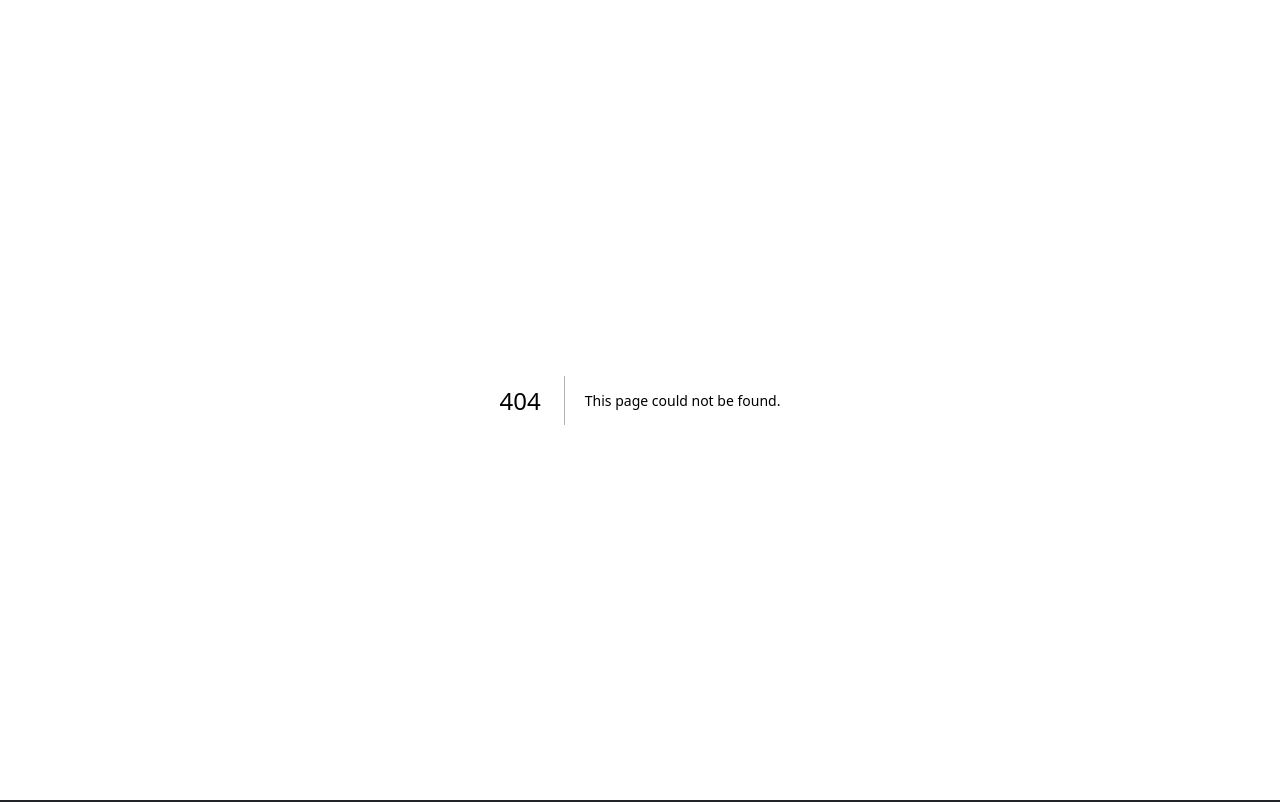
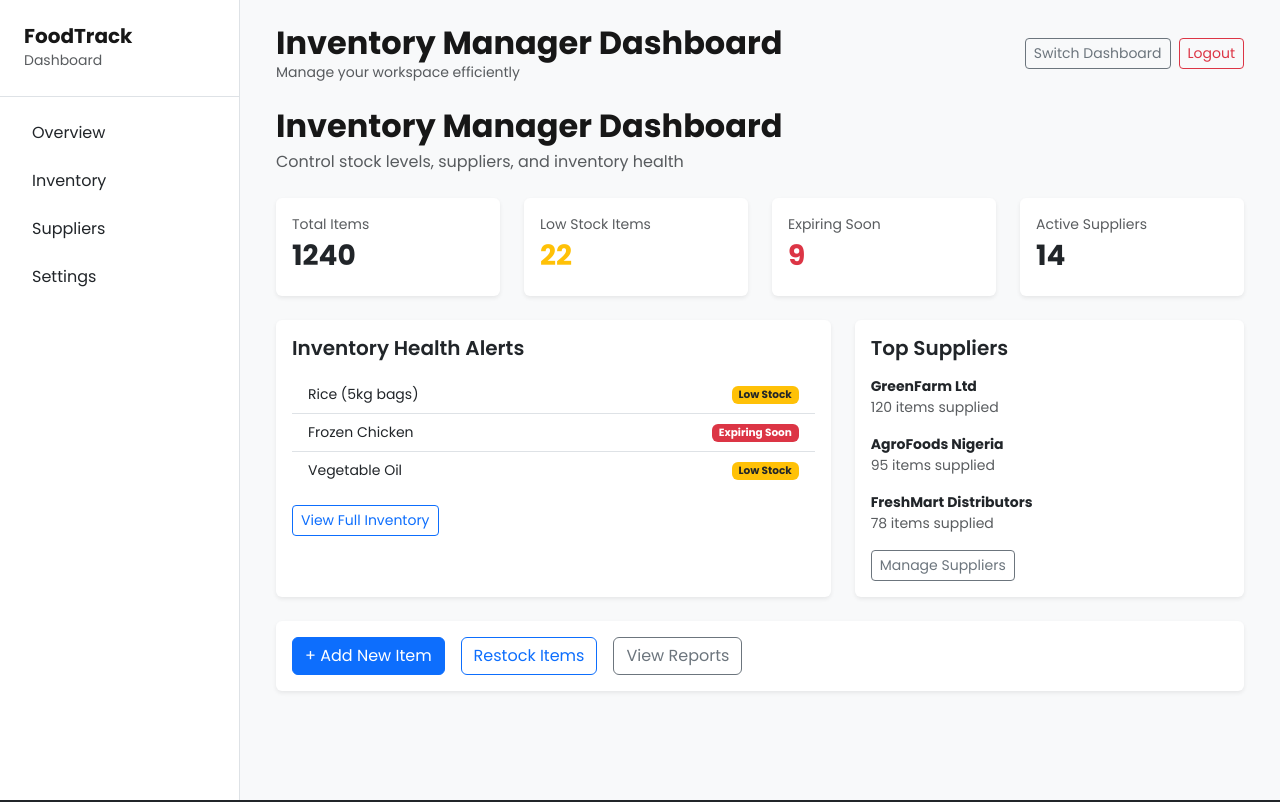
Before and after one commit to Enyim-Chinonso/Food-inventory, a Next.js app: page /dashboard/manager in a window 1280 px wide. Before the commit this address had no page. Shown: the top 802 px of the page. Built offline with nearby package versions, Linux system fonts and the light colour scheme.

Commit message:
I built the manager dashboard

```diff
--- /dev/null
+++ b/src/app/dashboard/manager/page.jsx
@@ -0,0 +1,173 @@
+'use client'
+
+import { useEffect, useRef } from 'react'
+import gsap from 'gsap'
+import Link from 'next/link'
+import DashboardHeader from '@/components/DashboardHeader'
+
+export default function InventoryManagerDashboard() {
+  const headerRef = useRef(null)
+  const cardsRef = useRef([])
+
+  useEffect(() => {
+    gsap.from(headerRef.current, {
+      opacity: 0,
+      y: 20,
+      duration: 0.6,
+      ease: 'power3.out',
+    })
+
+    gsap.from(cardsRef.current, {
+      opacity: 0,
+      y: 30,
+      duration: 0.6,
+      stagger: 0.15,
+      delay: 0.2,
+      ease: 'power3.out',
+    })
+  }, [])
+
+  return (
+    <div className="container-fluid">
+        <DashboardHeader title="Inventory Manager Dashboard" />
+      {/* Header */}
+      <div ref={headerRef} className="mb-4">
+        <h2 className="fw-bold mb-1">Inventory Manager Dashboard</h2>
+        <p className="text-muted mb-0">
+          Control stock levels, suppliers, and inventory health
+        </p>
+      </div>
+
+      {/* KPI Cards */}
+      <div className="row g-4 mb-4">
+        {[
+          { title: 'Total Items', value: 1240 },
+          { title: 'Low Stock Items', value: 22, color: 'warning' },
+          { title: 'Expiring Soon', value: 9, color: 'danger' },
+          { title: 'Active Suppliers', value: 14 },
+        ].map((item, index) => (
+          <div
+            key={index}
+            className="col-sm-6 col-lg-3"
+            ref={(el) => (cardsRef.current[index] = el)}
+          >
+            <div className="card border-0 shadow-sm h-100">
+              <div className="card-body">
+                <p className="text-muted small mb-1">{item.title}</p>
+                <h3 className={`fw-bold text-${item.color || 'dark'}`}>
+                  {item.value}
+                </h3>
+              </div>
+            </div>
+          </div>
+        ))}
+      </div>
+
+      {/* Inventory Alerts */}
+      <div className="row g-4 mb-4">
+        <div className="col-lg-7">
+          <div className="card border-0 shadow-sm h-100">
+            <div className="card-body">
+              <h5 className="fw-semibold mb-3">Inventory Health Alerts</h5>
+
+              <ul className="list-group list-group-flush small">
+                <li className="list-group-item d-flex justify-content-between align-items-center">
+                  Rice (5kg bags)
+                  <span className="badge bg-warning text-dark">
+                    Low Stock
+                  </span>
+                </li>
+
+                <li className="list-group-item d-flex justify-content-between align-items-center">
+                  Frozen Chicken
+                  <span className="badge bg-danger">
+                    Expiring Soon
+                  </span>
+                </li>
+
+                <li className="list-group-item d-flex justify-content-between align-items-center">
+                  Vegetable Oil
+                  <span className="badge bg-warning text-dark">
+                    Low Stock
+                  </span>
+                </li>
+              </ul>
+
+              <Link
+                href="/dashboard/inventory"
+                className="btn btn-outline-primary btn-sm mt-3"
+              >
+                View Full Inventory
+              </Link>
+            </div>
+          </div>
+        </div>
+
+        {/* Supplier Summary */}
+        <div className="col-lg-5">
+          <div className="card border-0 shadow-sm h-100">
+            <div className="card-body">
+              <h5 className="fw-semibold mb-3">Top Suppliers</h5>
+
+              <ul className="list-unstyled small">
+                <li className="mb-3">
+                  <strong>GreenFarm Ltd</strong>
+                  <div className="text-muted">
+                    120 items supplied
+                  </div>
+                </li>
+
+                <li className="mb-3">
+                  <strong>AgroFoods Nigeria</strong>
+                  <div className="text-muted">
+                    95 items supplied
+                  </div>
+                </li>
+
+                <li>
+                  <strong>FreshMart Distributors</strong>
+                  <div className="text-muted">
+                    78 items supplied
+                  </div>
+                </li>
+              </ul>
+
+              <Link
+                href="/dashboard/suppliers"
+                className="btn btn-outline-secondary btn-sm"
+              >
+                Manage Suppliers
+              </Link>
+            </div>
+          </div>
+        </div>
+      </div>
+
+      {/* Quick Actions */}
+      <div className="card border-0 shadow-sm">
+        <div className="card-body d-flex flex-wrap gap-3">
+          <Link
+            href="/dashboard/inventory/add"
+            className="btn btn-primary"
+          >
+            + Add New Item
+          </Link>
+
+          <Link
+            href="/dashboard/inventory"
+            className="btn btn-outline-primary"
+          >
+            Restock Items
+          </Link>
+
+          <Link
+            href="/dashboard/reports"
+            className="btn btn-outline-secondary"
+          >
+            View Reports
+          </Link>
+        </div>
+      </div>
+    </div>
+  )
+}
```
